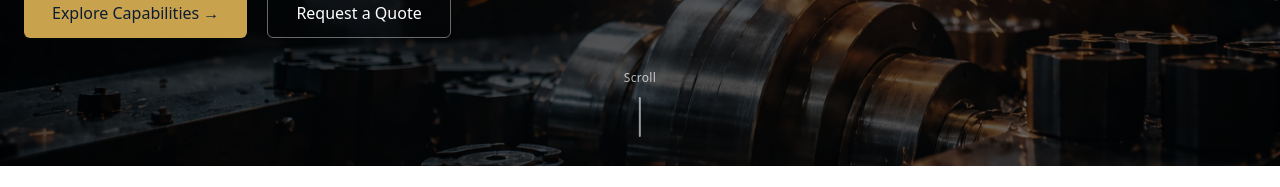
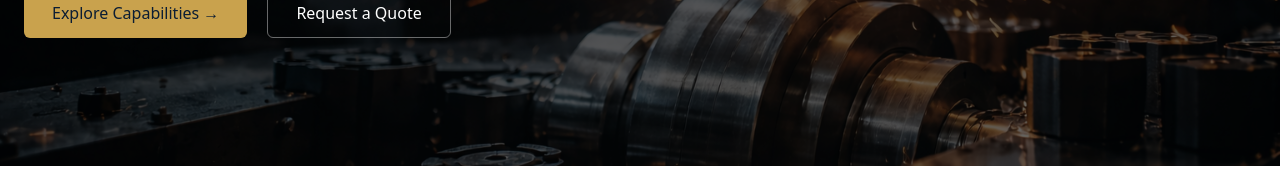
Before and after one commit to preshitpawar-beep/Celestia-GT, a Next.js app: page / in a window 1280 px wide. Shown: the part 496-683 px from the top of the page. Built offline with nearby package versions, Linux system fonts and the light colour scheme.

Commit message:
Update page.js

```diff
--- a/app/page.js
+++ b/app/page.js
@@ -139,16 +139,6 @@ export default function Home() {
             </div>
           </motion.div>
         </div>
-
-        {/* Scroll Indicator */}
-        <div className="absolute bottom-8 left-1/2 -translate-x-1/2 hidden md:flex flex-col items-center gap-2 text-white/70">
-          <span className="text-xs tracking-wide">Scroll</span>
-          <motion.div
-            animate={{ y: [0, 8, 0] }}
-            transition={{ duration: 1.6, repeat: Infinity, ease: "easeInOut" }}
-            className="w-[2px] h-10 bg-white/60 rounded-full"
-          />
-        </div>
       </section>
 
       {/* ---------------- OUR PROCESS ---------------- */}
```
